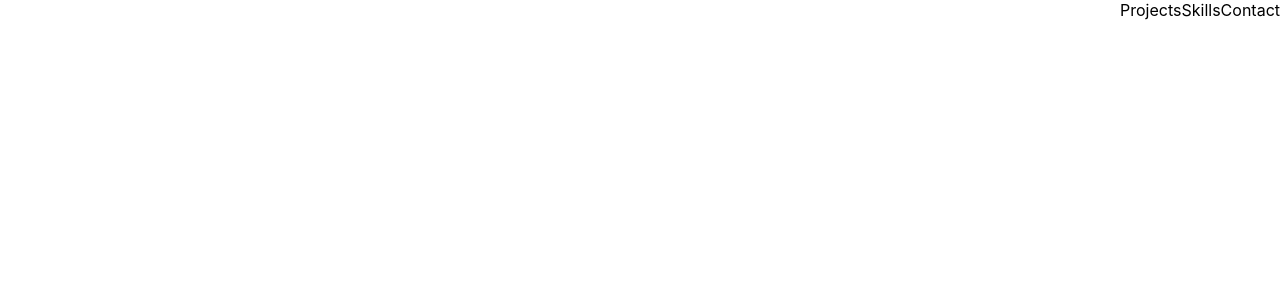
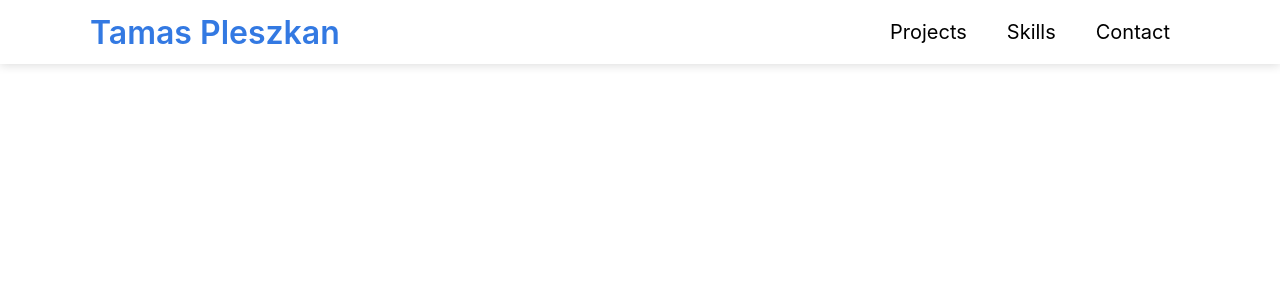
Before and after one commit to pleszkan/personal-site, a React (Create React App) app: page / in a window 1280 px wide. Shown: the top 300 px of the page. Built offline with nearby package versions, Linux system fonts and the light colour scheme.

Commit message:
Add navbar

```diff
--- a/package.json
+++ b/package.json
@@ -20,7 +20,7 @@
     "build": "react-scripts build",
     "test": "react-scripts test",
     "eject": "react-scripts eject",
-    "pretty": "prettier --write \"./**/*.{js,jsx,json}\""
+    "pretty": "prettier --write \"./**/*.{js,jsx,json,scss}\""
   },
   "eslintConfig": {
     "extends": [
--- a/src/App.module.scss
+++ b/src/App.module.scss
@@ -1,11 +1,10 @@
 :root,
 :root.light {
   --background-color: #fff;
-    --primary-color: #00083D;
-    --call-to-action-color: #3379E2;
+  --primary-color: #00083d;
+  --call-to-action-color: #3379e2;
   --secondary-color: #646464;
 }
-
 
 :local {
   .app {
--- /dev/null
+++ b/src/components/navigation/Logo/Logo.jsx
@@ -0,0 +1,5 @@
+import styles from './Logo.module.scss'
+
+export function Logo() {
+  return <div className={styles.logo}>Tamas Pleszkan</div>
+}
--- /dev/null
+++ b/src/components/navigation/Logo/Logo.module.scss
@@ -0,0 +1,8 @@
+:local {
+  .logo {
+    display: inline-block;
+    font-size: 32px;
+    font-weight: 600;
+    color: var(--call-to-action-color);
+  }
+}
--- /dev/null
+++ b/src/components/navigation/Logo/index.jsx
@@ -0,0 +1,3 @@
+import { Logo } from 'components/navigation/Logo/Logo'
+
+export { Logo }
--- a/src/components/navigation/NavBar/NavBar.jsx
+++ b/src/components/navigation/NavBar/NavBar.jsx
@@ -1,11 +1,13 @@
 import { NavMenuItem } from 'components/navigation/NavMenuItem'
+import { Logo } from 'components/navigation/Logo'
 import styles from './NavBar.module.scss'
 
 export default function NavBar() {
   return (
     <div className={styles.navbar}>
+      <div className={styles.innerContainer}>
         <div className={styles.left}>
-        <div className={styles.logo} />
+          <Logo></Logo>
         </div>
 
         <div className={styles.right}>
@@ -14,5 +16,6 @@ export default function NavBar() {
           <NavMenuItem label="Contact" />
         </div>
       </div>
+    </div>
   )
 }
--- a/src/components/navigation/NavBar/NavBar.module.scss
+++ b/src/components/navigation/NavBar/NavBar.module.scss
@@ -1,16 +1,31 @@
 :local {
   .navbar {
+    height: 64px;
+    display: flex;
+    justify-content: center;
+    padding: 0 20px;
+    background-color: var(--background-color);
+    backdrop-filter: blur(10px);
+
+    // Drop shadow only on the bottom of the element
+    box-shadow: 0px 1px 10px rgba(0, 0, 0, 0.15);
+    clip-path: inset(0 0 -10px 0);
+
+    .innerContainer {
+      width: 100%;
+      height: 100%;
       display: flex;
       flex-direction: row;
       justify-content: space-between;
-        background-color: var(--background-color);
+      .left,
+      .right {
+        height: 100%;
+        display: flex;
+        align-items: center;
+      }
 
       .left {
         align-self: flex-start;
-
-            .logo {
-                display: inline-block;
-            }
       }
 
       .right {
@@ -18,3 +33,12 @@
       }
     }
   }
+
+  @media screen and (min-width: 1100px) {
+    .navbar {
+      .innerContainer {
+        max-width: 1100px;
+      }
+    }
+  }
+}
--- a/src/components/navigation/NavMenuItem/NavMenuItem.module.scss
+++ b/src/components/navigation/NavMenuItem/NavMenuItem.module.scss
@@ -1,5 +1,12 @@
 :local {
-    .navMenuItem {
-        display: inline-block;
-    }
+  .navMenuItem {
+    display: inline-block;
+    padding: 0 20px;
+    font-size: 20px;
+    cursor: pointer;
+  }
+
+  .navMenuItem:hover {
+    color: var(--call-to-action-color);
+  }
 }
```
Lines whose indentation alone changed are shown as unchanged.
